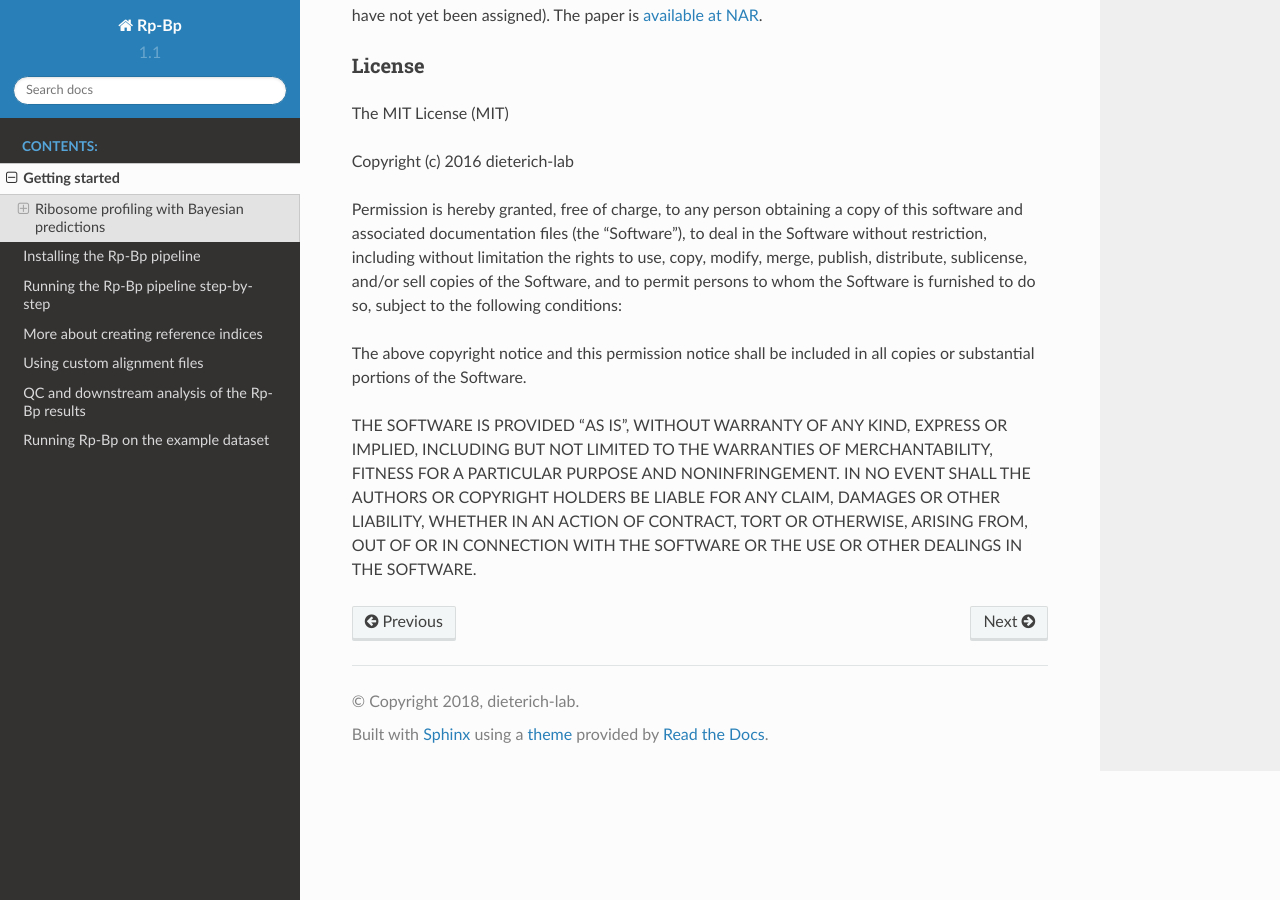
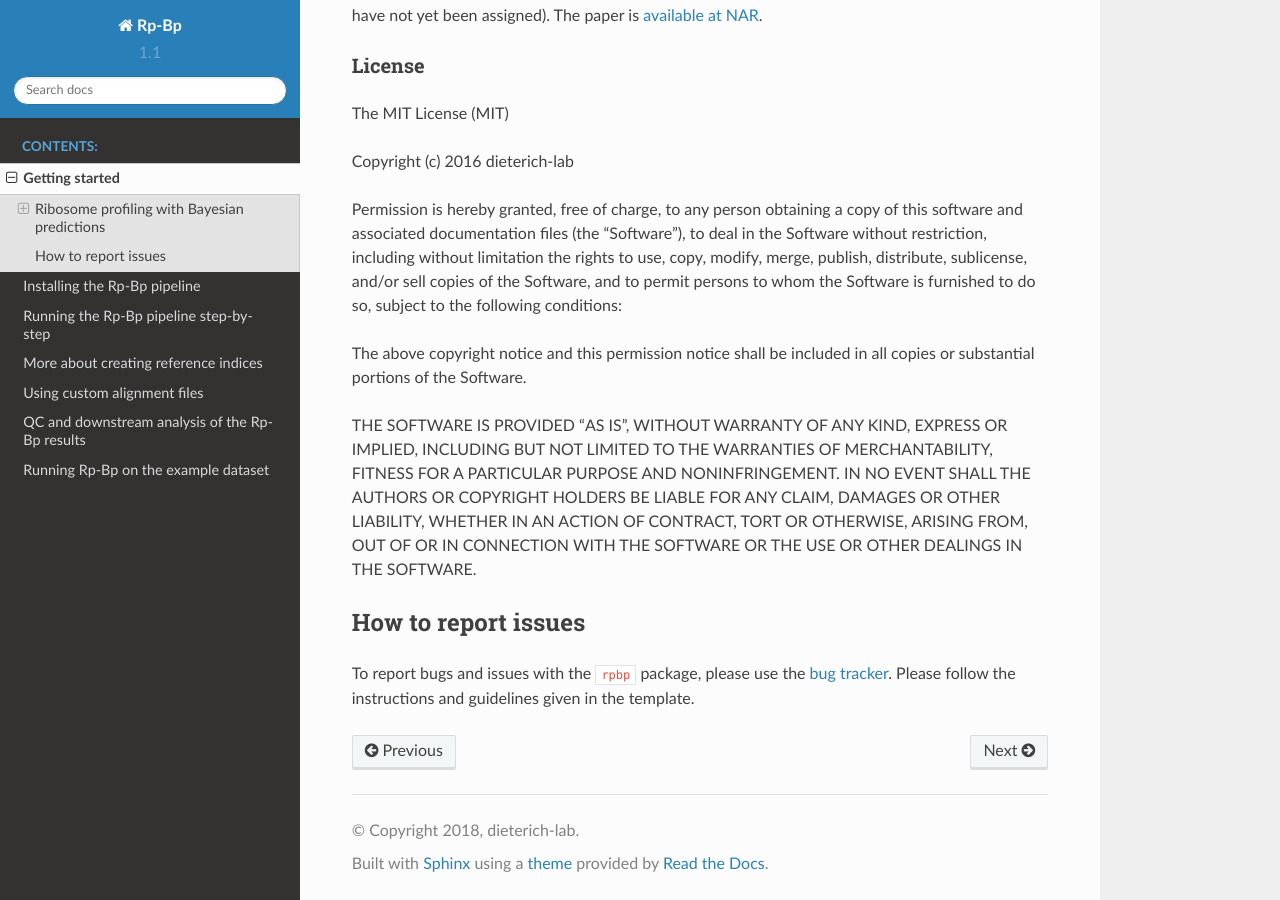
Before and after one commit to dieterich-lab/rp-bp, a Sphinx documentation site: the page built from docs/getting-started.md, in a window 1280 px wide and 900 px high, scrolled down 796 px. Built offline with Sphinx 7.4.7 and the Read the Docs theme 2.0.0, drawn with Linux system fonts in a browser that asks for light colours.

Commit message:
MNT docs, requirements

```diff
--- a/docs/getting-started.md
+++ b/docs/getting-started.md
@@ -39,3 +39,8 @@ AUTHORS OR COPYRIGHT HOLDERS BE LIABLE FOR ANY CLAIM, DAMAGES OR OTHER
 LIABILITY, WHETHER IN AN ACTION OF CONTRACT, TORT OR OTHERWISE, ARISING FROM,
 OUT OF OR IN CONNECTION WITH THE SOFTWARE OR THE USE OR OTHER DEALINGS IN THE
 SOFTWARE.
+
+## How to report issues
+
+To report bugs and issues with the `rpbp` package, please use the [bug tracker](https://github.com/dieterich-lab/rp-bp/issues). Please
+follow the instructions and guidelines given in the template.
--- a/requirements.txt
+++ b/requirements.txt
@@ -3,4 +3,6 @@
 --no-binary :all:
 
 # Pin version of the pbio package and related dependencies:
-git+https://github.com/dieterich-lab/pybio-utils.git@dev#egg=pbio
+git+https://github.com/dieterich-lab/pybio-utils.git@1.0.0#egg=pbio
+# for dev branch
+# git+https://github.com/dieterich-lab/pybio-utils.git@dev#egg=pbio
```
Also changed, not shown: CHANGELOG.md (+4 -3 lines), docs/installation.md (+3 -0 lines).
